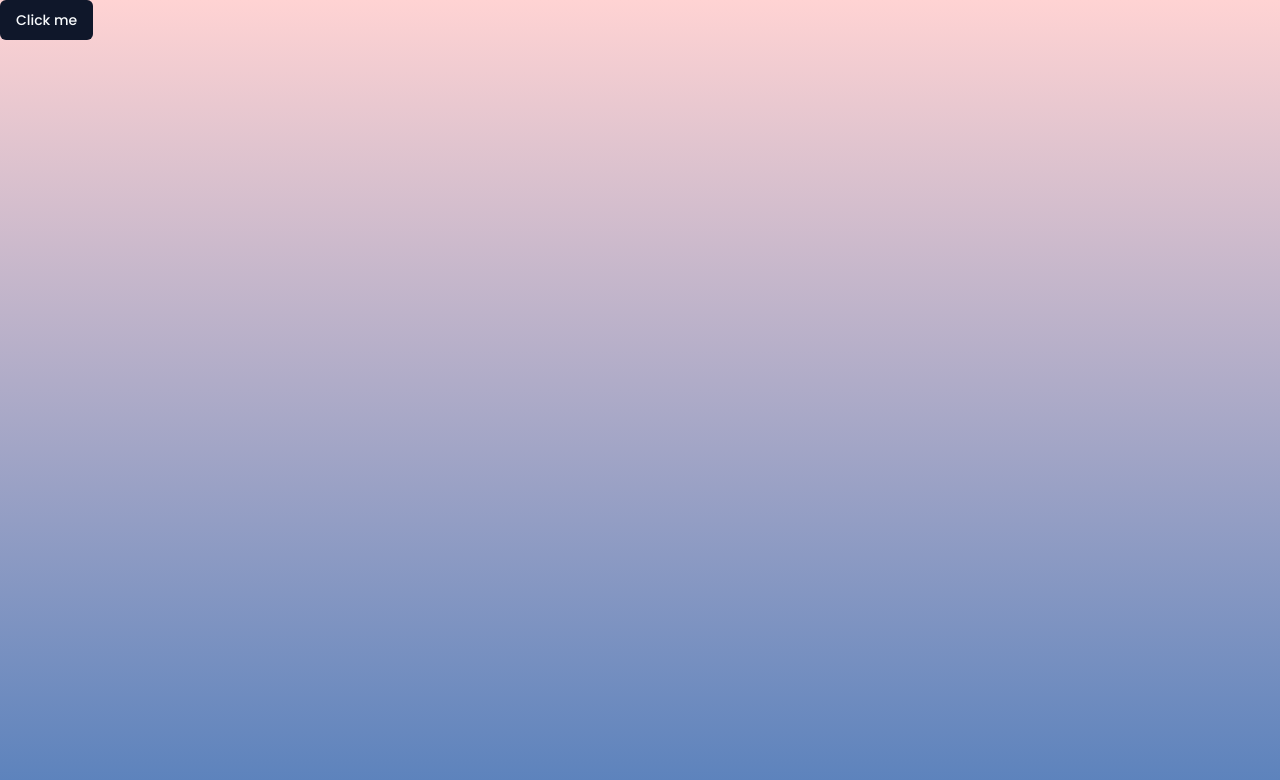
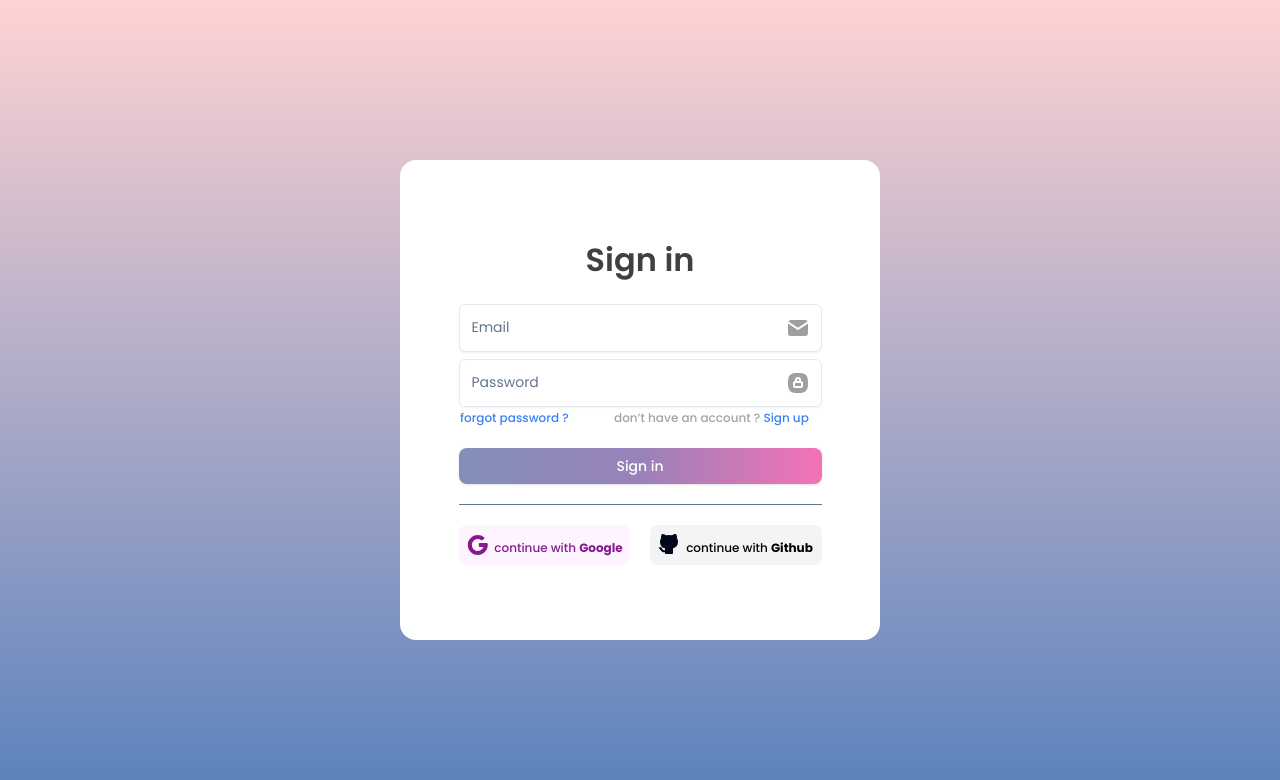
Before and after one commit to Yoboba/go-nextjs-full-auth, a Next.js app in the folder frontend/: page / in a window 1280 px wide. Shown: the top 780 px of the page. Built offline with nearby package versions, Linux system fonts and the light colour scheme.

Commit message:
Sign in page

```diff
--- a/frontend/package.json
+++ b/frontend/package.json
@@ -10,6 +10,7 @@
   },
   "dependencies": {
     "@radix-ui/react-slot": "^1.0.2",
+    "@tabler/icons-react": "^2.45.0",
     "class-variance-authority": "^0.7.0",
     "clsx": "^2.1.0",
     "lucide-react": "^0.309.0",
--- a/frontend/src/app/page.tsx
+++ b/frontend/src/app/page.tsx
@@ -1,9 +1,13 @@
 import Image from 'next/image'
 import { Button } from '@/components/ui/button'
+import Landing from '@/components/sign-in/landing'
 export default function Home() {
+
   return (
-    <div>
-      <Button>Click me</Button>
+    <div className='flex h-full justify-center items-center'>
+      <div className="w-[480px] h-[480px] m-16 bg-white rounded-2xl flex justify-center items-center">
+        <Landing/>
+      </div>
     </div>
   )
 }
--- /dev/null
+++ b/frontend/src/components/sign-in/landing.tsx
@@ -0,0 +1,54 @@
+"use client"
+import { Button } from "../ui/button";
+import { Input } from "../ui/input"
+import { IconMailFilled,IconLockSquareRoundedFilled, IconBrandGoogleFilled, IconBrandGithubFilled } from '@tabler/icons-react';
+
+export default function Landing() {
+    return (
+        <div>
+            <div className="w-full h-full rounded-2xl flex-col justify-start items-center gap-5 flex">
+                <div className="text-neutral-700 text-[32px] font-semibold">Sign in</div>
+
+                {/* info */}
+                <div className="w-full h-[124px] relative">
+                    <div className="w-full h-[46px] left-0 top-0 absolute">
+                        <div className="relative">
+                            <Input placeholder="Email" className="absolute w-full"/>
+                            <IconMailFilled className="absolute right-3 top-3 text-[#9F9F9F]"/>
+                        </div>
+                    </div>
+                    <div className="w-full h-[46px] left-0 top-[55px] absolute">
+                        <div className="relative">
+                            <Input placeholder="Password" className="absolute"/>
+                            <IconLockSquareRoundedFilled className="absolute right-3 top-3 text-[#9F9F9F]"/>
+                        </div>
+                    </div>
+                    <div className="left-[1.50px] top-[106px] absolute flex item-center w-full h-fit">
+                        <a href="www.google.com" className="left-0 top-0 absolute text-blue-500 text-xs font-medium hover:underline">forgot password ?</a>
+                        <div className="left-[154px] top-0 absolute text-neutral-400 text-xs font-medium">don’t have an account ? <a href="www.google.com" className="text-blue-500 text-xs font-medium hover:underline">Sign up</a></div>
+                    </div>
+                </div>
+
+                {/* Button */}
+                <Button onClick={() => console.log("SIGN IN")} className="w-full text-white rounded-lg bg-gradient-to-r from-[#838FB9] via-[#9982B9] to-pink-400 hover:translate-y-[-1px] transition-all  duration-100">Sign in</Button>
+
+                {/* line */}
+                <div className="w-full h-[1px] rounded-sm  bg-slate-500"></div>
+
+                {/* google , github */}
+                <div className="justify-center items-start gap-5 inline-flex">
+                    <div className="w-[171.50px] h-10 relative cursor-pointer hover:translate-y-[-1px] transition-all  duration-100">
+                        <div className="w-[171.50px] h-10 left-0 top-0 absolute bg-fuchsia-50 rounded-lg" />
+                        <IconBrandGoogleFilled className="w-[25.57px] h-6 left-[6.50px] top-[8.98px] absolute text-fuchsia-800 " />
+                        <div className="w-[129px] h-[18px] left-[35.50px] top-[10.98px] absolute text-center"><span className="text-fuchsia-800 text-xs font-medium">continue with </span><span className="text-fuchsia-800 text-xs font-bold">Google</span></div>
+                    </div>
+                    <div className="w-[171.50px] h-10 relative cursor-pointer hover:translate-y-[-1px] transition-all  duration-100">
+                        <div className="w-[171.50px] h-10 left-0 top-0 absolute bg-zinc-100 rounded-lg" />
+                        <div className="w-[131px] h-[18px] left-[34px] top-[10.98px] absolute text-center"><span className="text-black text-xs font-medium ">continue with </span><span className="text-black text-xs font-bold">Github</span></div>
+                        <IconBrandGithubFilled className="w-6 h-[24.07px] left-[7px] top-[7.98px] absolute" />
+                    </div>
+                </div>
+            </div>
+        </div>
+    )
+}
--- a/frontend/src/components/ui/button.tsx
+++ b/frontend/src/components/ui/button.tsx
@@ -5,25 +5,26 @@ import { cva, type VariantProps } from "class-variance-authority"
 import { cn } from "@/lib/utils"
 
 const buttonVariants = cva(
-  "inline-flex items-center justify-center whitespace-nowrap rounded-md text-sm font-medium ring-offset-background transition-colors focus-visible:outline-none focus-visible:ring-2 focus-visible:ring-ring focus-visible:ring-offset-2 disabled:pointer-events-none disabled:opacity-50",
+  "inline-flex items-center justify-center whitespace-nowrap rounded-md text-sm font-medium transition-colors focus-visible:outline-none focus-visible:ring-1 focus-visible:ring-ring disabled:pointer-events-none disabled:opacity-50",
   {
     variants: {
       variant: {
-        default: "bg-primary text-primary-foreground hover:bg-primary/90",
+        default:
+          "bg-primary text-primary-foreground shadow hover:bg-primary/90",
         destructive:
-          "bg-destructive text-destructive-foreground hover:bg-destructive/90",
+          "bg-destructive text-destructive-foreground shadow-sm hover:bg-destructive/90",
         outline:
-          "border border-input bg-background hover:bg-accent hover:text-accent-foreground",
+          "border border-input bg-background shadow-sm hover:bg-accent hover:text-accent-foreground",
         secondary:
-          "bg-secondary text-secondary-foreground hover:bg-secondary/80",
+          "bg-secondary text-secondary-foreground shadow-sm hover:bg-secondary/80",
         ghost: "hover:bg-accent hover:text-accent-foreground",
         link: "text-primary underline-offset-4 hover:underline",
       },
       size: {
-        default: "h-10 px-4 py-2",
-        sm: "h-9 rounded-md px-3",
-        lg: "h-11 rounded-md px-8",
-        icon: "h-10 w-10",
+        default: "h-9 px-4 py-2",
+        sm: "h-8 rounded-md px-3 text-xs",
+        lg: "h-10 rounded-md px-8",
+        icon: "h-9 w-9",
       },
     },
     defaultVariants: {
--- /dev/null
+++ b/frontend/src/components/ui/input.tsx
@@ -0,0 +1,25 @@
+import * as React from "react"
+
+import { cn } from "@/lib/utils"
+
+export interface InputProps
+  extends React.InputHTMLAttributes<HTMLInputElement> {}
+
+const Input = React.forwardRef<HTMLInputElement, InputProps>(
+  ({ className, type, ...props }, ref) => {
+    return (
+      <input
+        type={type}
+        className={cn(
+          "flex h-12 w-full rounded-md border border-input bg-transparent px-3 py-1 text-sm shadow-sm transition-color file:border-0 file:bg-transparent file:text-sm file:font-medium placeholder:text-muted-foreground focus-visible:outline-none focus-visible:ring-1 focus-visible:ring-slate-400 disabled:cursor-not-allowed disabled:opacity-50",
+          className
+        )}
+        ref={ref}
+        {...props}
+      />
+    )
+  }
+)
+Input.displayName = "Input"
+
+export { Input }
```
Also changed, not shown: frontend/components.json, 1 other file (tests, documents, lock files or other folders).
